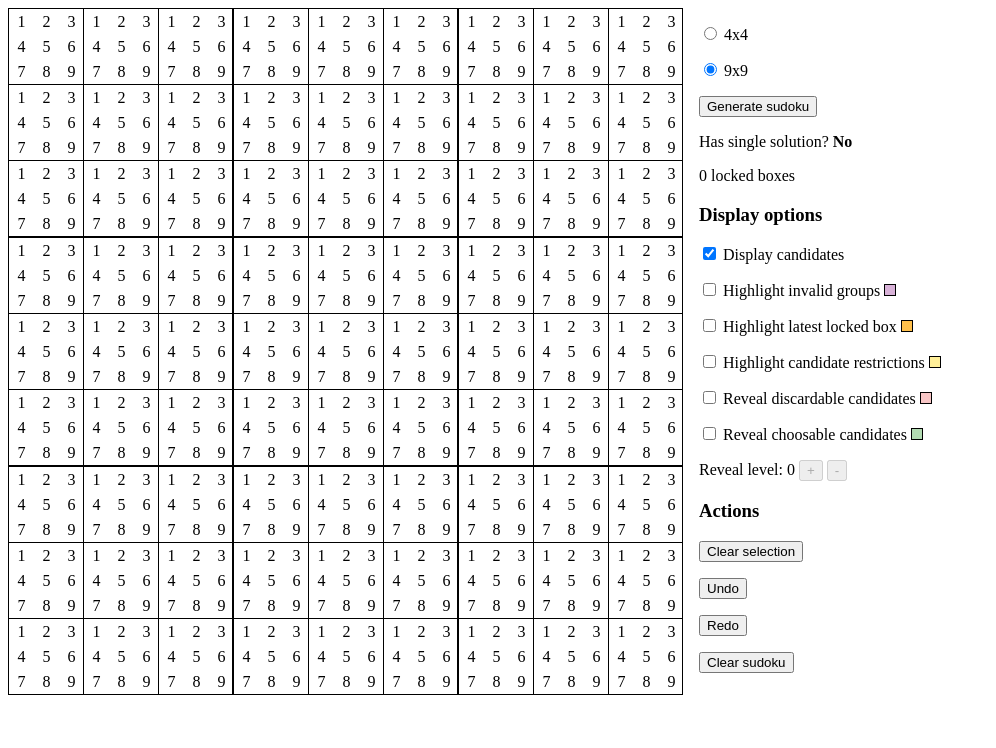
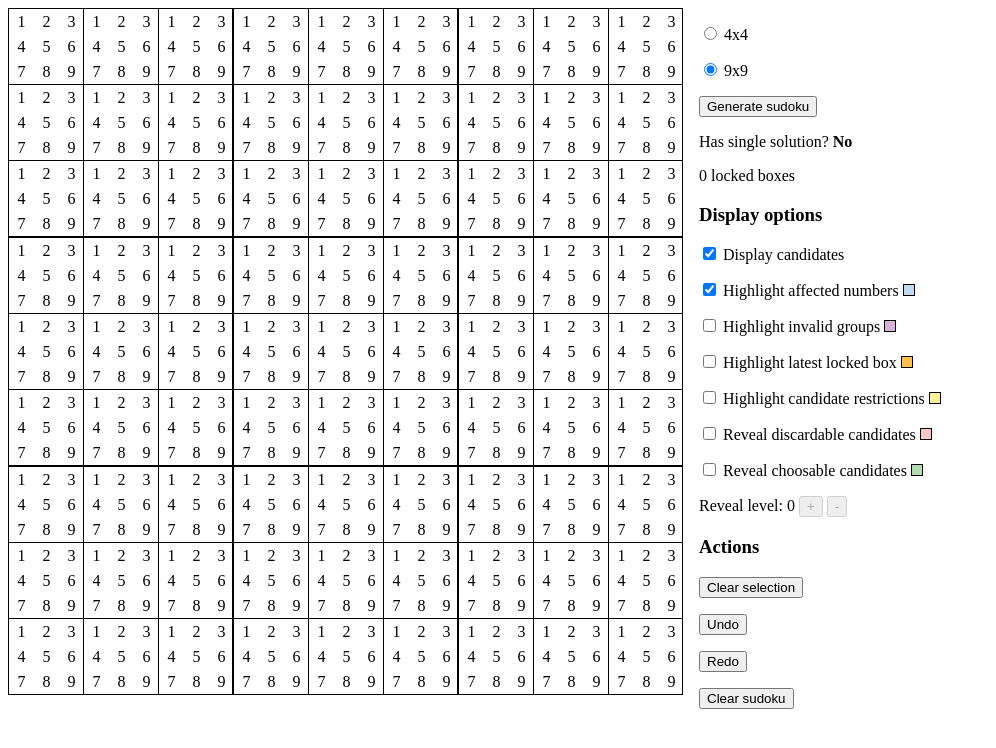
Before and after one commit to capelski/sudoku-generator, a React app: page / in a window 1280 px wide. Shown: the top 748 px of the page, without its empty margins (0-996 px from the left). Built offline with nearby package versions, Linux system fonts and the light colour scheme.

Commit message:
feat: add option to disable affected candidates highlight

```diff
--- a/src/components/sudoku-grid.tsx
+++ b/src/components/sudoku-grid.tsx
@@ -24,13 +24,13 @@ interface GridProps {
 // TODO
 // Implement the missing rule
 // Set the reveal level to zero when necessary
-// Option to highlight affected numbers
 
 export const SudokuGrid: React.FC<GridProps> = (props) => {
     // const [candidatesDisplayMode, setCandidatesDisplayMode] = useState<CandidateDisplayMode>(
     //     'number'
     // );
     const [displayCandidates, setDisplayCandidates] = useState(true);
+    const [highlightAffectedCandidates, setHighlightAffectedCandidates] = useState(true);
     const [highlightCandidateRestrictions, setHighlightCandidateRestrictions] = useState(false);
     const [highlightInvalidGroups, setHighlightInvalidGroups] = useState(false);
     const [highlightLatestLockedBox, setHighlightLatestLockedBox] = useState(false);
@@ -47,9 +47,10 @@ export const SudokuGrid: React.FC<GridProps> = (props) => {
 
     const displayCandidatesHandler = () => {
         if (displayCandidates) {
+            setHighlightAffectedCandidates(false);
+            setHighlightCandidateRestrictions(false);
             setRevealChosenCandidates(false);
             setRevealDiscardedCandidates(false);
-            setHighlightCandidateRestrictions(false);
         }
         setDisplayCandidates(!displayCandidates);
     };
@@ -61,6 +62,10 @@ export const SudokuGrid: React.FC<GridProps> = (props) => {
     // const displayCandidatesNumber = () => {
     //     setCandidatesDisplayMode('number');
     // };
+
+    const highlightAffectedCandidatesHandler = () => {
+        setHighlightAffectedCandidates(!highlightAffectedCandidates);
+    };
 
     const highlightCandidateRestrictionsHandler = () => {
         setHighlightCandidateRestrictions(!highlightCandidateRestrictions);
@@ -195,6 +200,7 @@ export const SudokuGrid: React.FC<GridProps> = (props) => {
                                                   selectedBoxCandidate.number === candidate.number;
 
                                               const isAffectedCandidate =
+                                                  highlightAffectedCandidates &&
                                                   !box.isLocked &&
                                                   (!revealDiscardedCandidates ||
                                                       !isDiscardedCandidate(
@@ -319,6 +325,15 @@ export const SudokuGrid: React.FC<GridProps> = (props) => {
                                 checked={displayCandidates}
                             />{' '}
                             Display candidates
+                        </p>
+                        <p>
+                            <input
+                                type="checkbox"
+                                onClick={highlightAffectedCandidatesHandler}
+                                checked={highlightAffectedCandidates}
+                            />{' '}
+                            Highlight affected numbers{' '}
+                            <span className="color-legend affected-candidates"></span>
                         </p>
                         <p>
                             <input
--- a/src/style/main.scss
+++ b/src/style/main.scss
@@ -193,6 +193,10 @@ $candidateSize: 25px;
         border: 1px solid black;
         display: inline-block;
 
+        &.affected-candidates {
+            background-color: $affectedCandidate;
+        }
+
         &.candidate-restriction {
             background-color: $candidateRestriction;
         }
```
